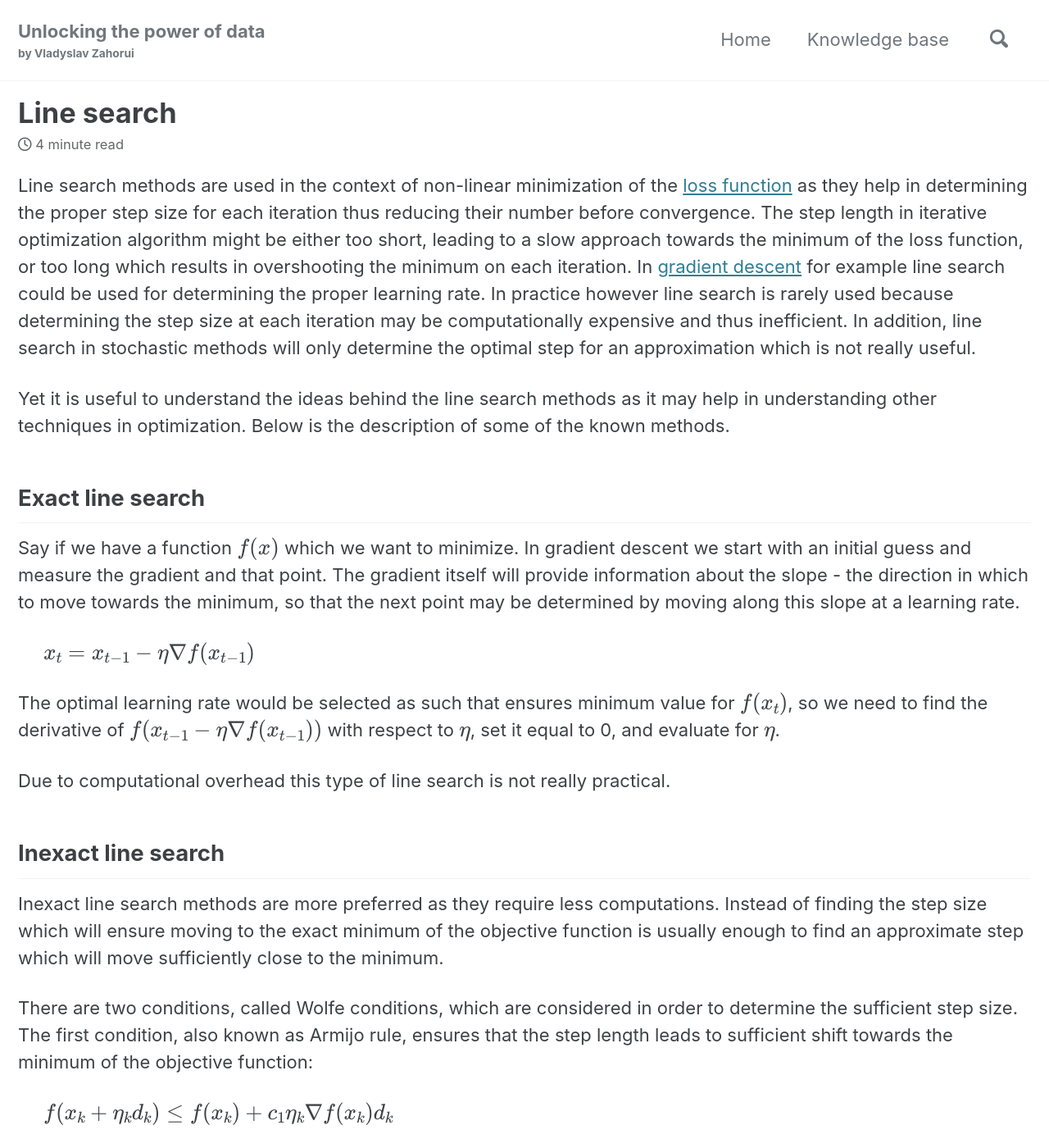
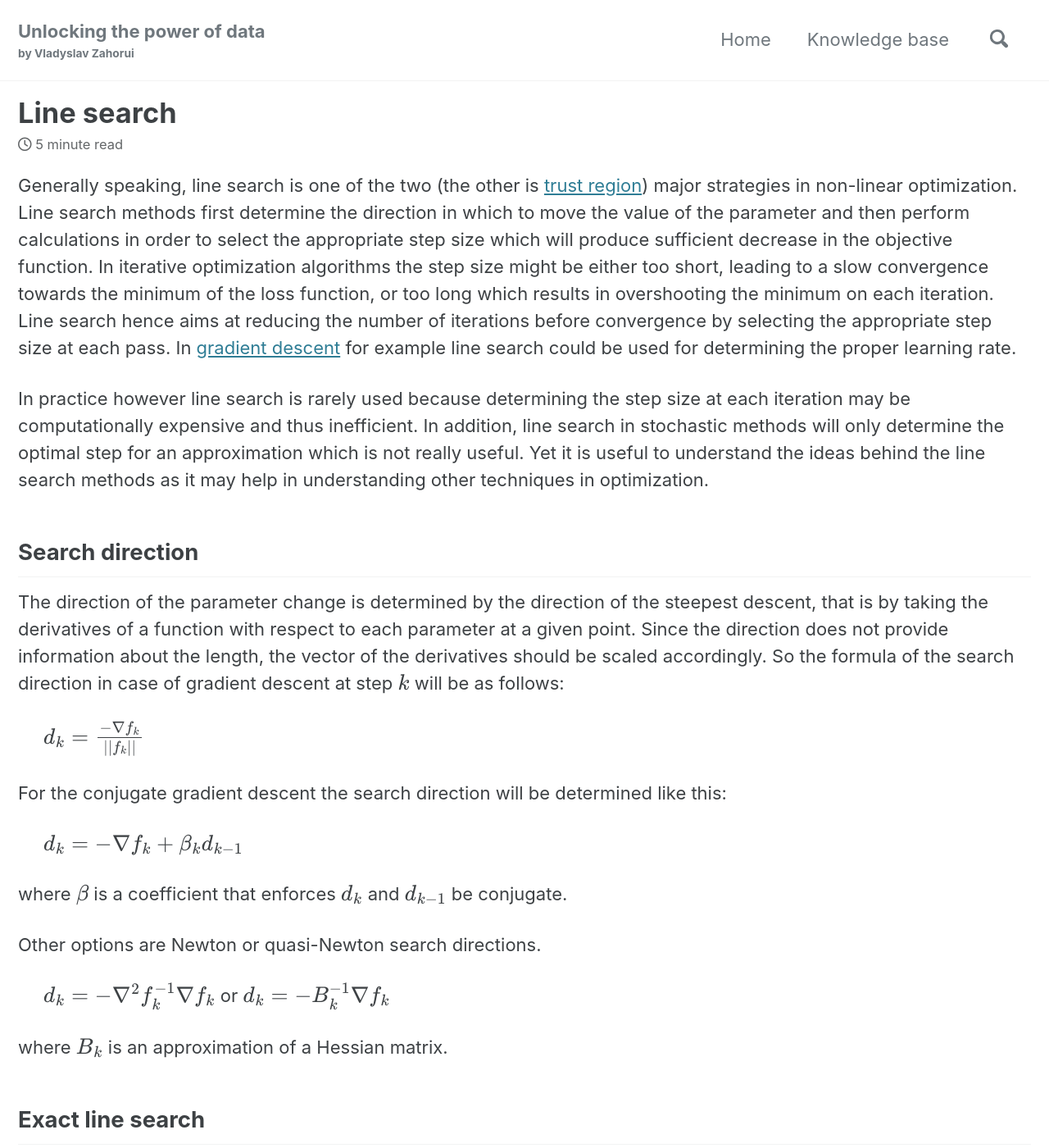
Before and after one commit to vzahorui/vzahorui.github.io, a Jekyll site: the page built from _posts/2020-08-08-line-search.md, in a window 1280 px wide and 1400 px high. Shown: the whole window at 82% size. Built offline with Jekyll 4.4.1, drawn with Linux system fonts in a browser that asks for light colours; cached includes are drawn as plain includes; nearby versions of some CDN libraries; formulas are drawn with MathJax 3; some of the changed text lies outside the part shown.

```diff
--- a/_posts/2020-08-08-line-search.md
+++ b/_posts/2020-08-08-line-search.md
@@ -3,13 +3,34 @@
 title: "Line search"
 description: "Explaining line search and its use case in optimizaton problems"
 category: "Optimization"
-tags: nonlinear-regression loss-function gradient-descent Wolfe-conditions learning-rate Armijo-rule minimization
-date: 2020-08-13
+tags: nonlinear-regression loss-function gradient-descent Wolfe-conditions learning-rate Armijo-rule minimization steepest-descent search-direction
+date: 2020-09-10
 ---
 
-Line search methods are used in the context of non-linear minimization of the [loss function]({{ site.baseurl }}{% link _posts/2019-10-14-loss-functions.md %}) as they help in determining the proper step size for each iteration thus reducing their number before convergence. The step length in iterative optimization algorithm might be either too short, leading to a slow approach towards the minimum of the loss function, or too long which results in overshooting the minimum on each iteration. In [gradient descent]({{ site.baseurl }}{% link _posts/2019-10-15-gradient-descent.md %}) for example line search could be used for determining the proper learning rate. In practice however line search is rarely used because determining the step size at each iteration may be computationally expensive and thus inefficient. In addition, line search in stochastic methods will only determine the optimal step for an approximation which is not really useful.
+Generally speaking, line search is one of the two (the other is [trust region]({{ site.baseurl }}{% link _posts/2020-09-07-trust-region.md %})) major strategies in non-linear optimization. Line search methods first determine the direction in which to move the value of the parameter and then perform calculations in order to select the appropriate step size which will produce sufficient decrease in the objective function. In iterative optimization algorithms the step size might be either too short, leading to a slow convergence towards the minimum of the loss function, or too long which results in overshooting the minimum on each iteration. Line search hence aims at reducing the number of iterations before convergence by selecting the appropriate step size at each pass. In [gradient descent]({{ site.baseurl }}{% link _posts/2019-10-15-gradient-descent.md %}) for example line search could be used for determining the proper learning rate.
 
-Yet it is useful to understand the ideas behind the line search methods as it may help in understanding other techniques in optimization. Below is the description of some of the known methods.
+In practice however line search is rarely used because determining the step size at each iteration may be computationally expensive and thus inefficient. In addition, line search in stochastic methods will only determine the optimal step for an approximation which is not really useful. Yet it is useful to understand the ideas behind the line search methods as it may help in understanding other techniques in optimization.
+
+## Search direction
+
+The direction of the parameter change is determined by the direction of the steepest descent, that is by taking the derivatives of a function with respect to each parameter at a given point. Since the direction does not provide information about the length, the vector of the derivatives should be scaled accordingly. So the formula of the search direction in case of gradient descent at step $k$ will be as follows:
+
+&nbsp;&nbsp;&nbsp;&nbsp;
+$d_k = \frac{-\nabla f_k}{\left|\left|f_k\right|\right|}$
+
+For the conjugate gradient descent the search direction will be determined like this:
+
+&nbsp;&nbsp;&nbsp;&nbsp;
+$d_k = -\nabla f_k + \beta_k d_{k-1}$
+
+where $\beta$ is a coefficient that enforces $d_k$ and $d_{k-1}$ be conjugate.
+
+Other options are Newton or quasi-Newton search directions.
+
+&nbsp;&nbsp;&nbsp;&nbsp;
+$d_k = - \nabla^2 f_k^{-1} \nabla f_k$ or $d_k = - B_k^{-1} \nabla f_k$
+
+where $B_k$ is an approximation of a Hessian matrix.
 
 ## Exact line search
 
```
Also changed, not shown: _posts/2019-10-15-gradient-descent.md (+1 -1 lines), _posts/2020-09-07-trust-region.md (added, +10 -0 lines), _posts/2020-09-08-mean-value-theorem.md (added, +48 -0 lines), assets/images/calculus/mean_value_theorem.png (added), 3 other files.
